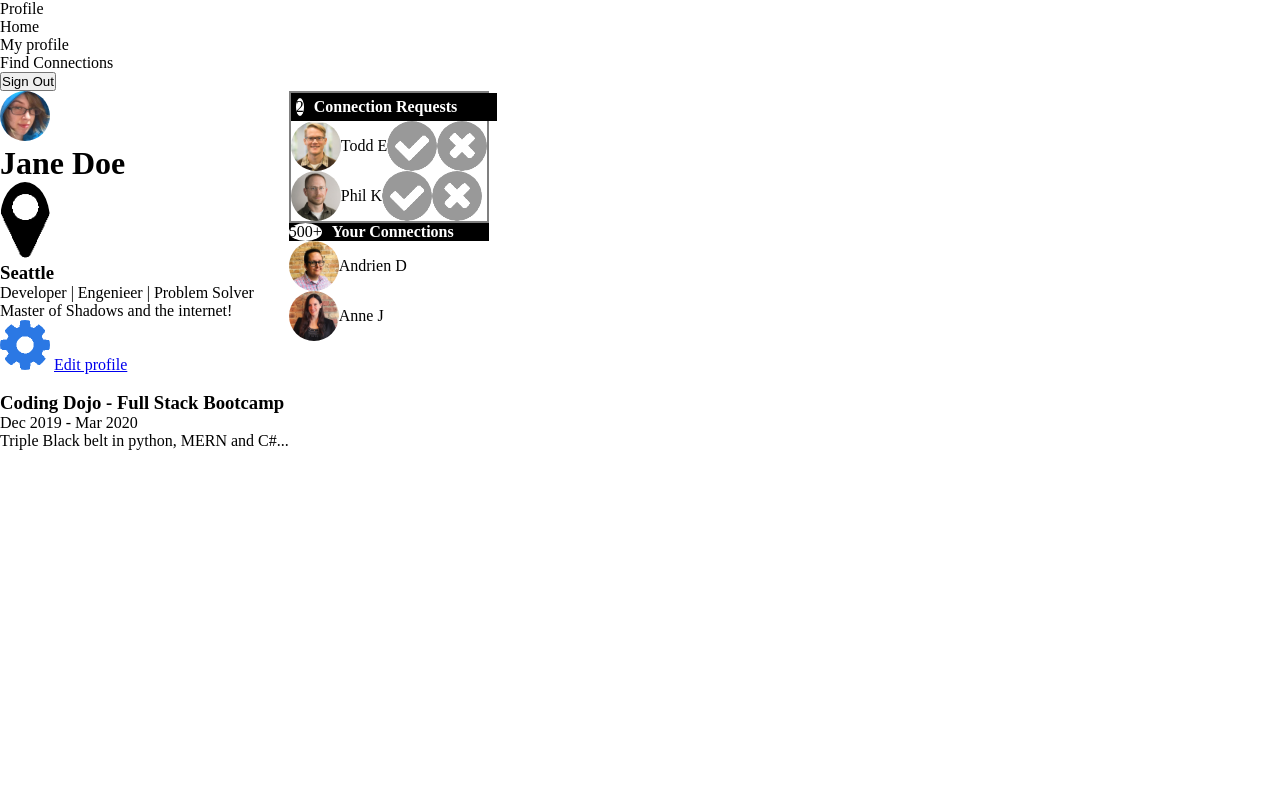
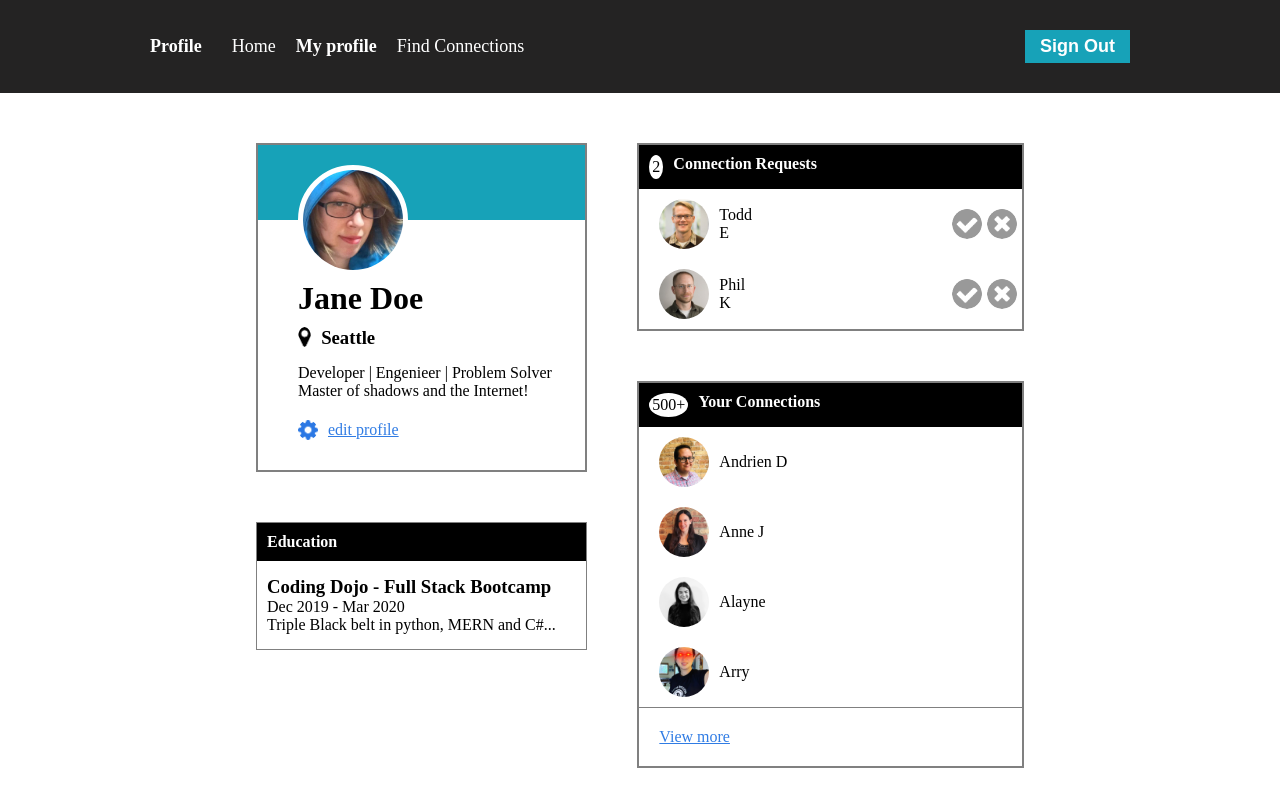
Before and after one commit to Valeria-Romero/pagina-de-perfil, a plain HTML site: page index.html in a window 1280 px wide. Drawn offline with Linux system fonts and the light colour scheme.

Commit message:
Segunda parte

```diff
--- a/css/style.css
+++ b/css/style.css
@@ -2,6 +2,114 @@
     margin: 0;
     padding: 0;
 }
+/* Barra de navegacion */
+.navbar{
+    display: flex;
+    flex-direction: row;
+    justify-content: space-between;
+    padding: 30px 150px;
+    background-color: rgb(36, 35, 35);
+    color: white;
+    margin-bottom: 50px;
+    font-size: 18px;
+    align-items: center;
+}
+
+.selected{
+    font-weight: bold;
+    font-size: 18px;
+    margin-right: 30px;
+}
+
+.subselected{
+    font-weight: bold;
+}
+.menu{
+    display: flex;
+    flex-direction: row;
+    list-style: none;
+    align-items: center;
+}
+
+li{
+    margin-right: 20px;
+}
+
+.signOut{
+    padding: 6px 15px;
+    background-color: #17a2b8;
+    color: white;
+    border: none;
+    font-weight: bold;
+    font-size: 18px;
+}
+
+/* Fin de barra de navegacion */
+
+/* Tarjeta Jane doe */
+
+.main{
+    display: flex;
+    flex-direction: column;
+    border: 2px solid grey;
+    padding-bottom: 30px;
+    margin-bottom: 50px;
+}
+
+.cardheader{
+    margin-left: 0;
+    margin-right: 0;
+    background-color: #17a2b8;
+    height: 75px;
+}
+
+.user{
+    background-color: white;
+    border-radius: 50%;
+    border: 5px solid white;
+    height: 100px;
+    width: auto;
+    margin-left: 40px;
+    margin-top: 20px;
+}
+
+.cardinformation{
+    padding-left: 40px;
+    margin-top: 60px;
+}
+
+.location{
+    display: flex;
+    flex-direction: row;
+    align-items: left;
+    margin-bottom: 15px;
+}
+
+h1{
+    margin-bottom: 10px;
+}
+.pin, .gear{
+    height: 20px;
+    margin-right: 10px;
+    width: auto;
+}
+
+.edit{
+    display: flex;
+    flex-direction: row;
+    align-items: center;
+    margin-top: 20px;
+}
+
+a{
+    color: #307ce4;
+}
+
+/* .parrafo{
+    margin-left: 150px;
+} */
+
+/* Fin tarjeta */
 
 
 .contenedor, .contenido-solicitud, .imagenYnombre, .iconos, .amigos-header, .amigo{
@@ -17,8 +125,6 @@
 .solicitudes-header{
     display: flex;
     flex-direction: row;
-    padding: 5px;
-    width: 100%;
 }
 
 h4{
@@ -28,6 +134,7 @@ h4{
     background-color: white;
     border-radius: 50%;
     margin-right: 10px;
+    padding: 3px;
 }
 
 .contenido-solicitud, .amigo, .imagenYnombre{
@@ -43,3 +150,90 @@ img{
     height: auto;
     border-radius: 50%;
 }
+
+
+
+
+/* Sesion 2 */
+
+
+.contenedor-der{
+    /* border: 1px solid red; */
+    flex: 2;
+}
+
+.contenedor-izq{
+    /* border: 1px solid red; */
+    flex: 3;
+}
+
+
+
+.main, .educacion, .solicitudes, .amigos{
+    border: 2px solid gray;
+}
+
+.contenedor{
+    margin: 0 20%;
+    /* border: 1px solid blue; */
+    display: flex;
+    flex-direction: row;
+    justify-content: space-between;
+    gap: 50px;
+}
+
+.educacion{
+    border: 1px solid gray;
+}
+
+.educacion-header{
+    background-color: black;
+    color: white;
+    padding: 10px;
+}
+
+.educacion-contenido{
+    padding: 15px 10px;
+}
+
+.solicitudes{
+    margin-bottom: 50px;
+}
+
+.solicitudes-header, .amigos-header{
+    background-color: black;
+    padding: 10px;
+}
+
+.contenido-solicitud{
+
+    display: flex;
+    flex-direction: row;
+    gap: 200px;
+    /* justify-content: space-between; */
+}
+
+.imagen_usuario{
+    margin-right: 10px;
+    margin-left: 20px;
+    margin-top: 10px;
+    margin-bottom: 10px;
+}
+
+.icono{
+    height: 30px;
+    width: auto;
+    margin-right: 5px;
+}
+/*
+.amigos-contenido{
+
+    display: flex;
+    flex-direction: column;
+    gap: 20px;
+} */
+
+.ver-mas{
+    border-top: 1px solid gray;
+    padding: 20px;
+}
--- a/index.html
+++ b/index.html
@@ -10,7 +10,7 @@
 <body>
 
     <!-- Empieza barra de navegacion -->
-    <div class="navegacion">
+    <div class="navbar">
         <ul class="menu">
             <li class="selected">Profile</li>
             <li>Home</li>
@@ -25,23 +25,23 @@
     <div class="contenedor">
         <!-- Columna izquiera -->
         <div class="contenedor-izq">
-            <div class="tarjeta-perfil">
-                <div class="tarjeta-header">
-                    <img src="./imgs/jane-m.jpg" alt="Imagen de Jane">
+            <div class="main">
+                <div class="cardheader">
+                    <img src="./imgs/jane-m.jpg" class="user" alt="jane picture">
                 </div>
-                <div class="tarjeta-contenido">
+                <div class="cardinformation">
                     <h1>Jane Doe</h1>
-                    <div>
-                        <img src="./imgs/map-marker.png" alt="Pin de locacion">
+                    <div class="location">
+                        <img src="./imgs/map-marker.png" class="pin" alt="location pin">
                         <h3>Seattle</h3>
                     </div>
-                    <p>
-                        Developer | Engenieer | Problem Solver <br>
-                        Master of Shadows and the internet!
+                    <p class="parrafo">
+                        Developer | Engenieer | Problem Solver<br>
+                        Master of shadows and the Internet!
                     </p>
-                    <div class="editar-perfil">
-                        <img src="./imgs/gear.png" alt="Engranaje">
-                        <a href="#">Edit profile</a>
+                    <div class="edit">
+                        <img src="./imgs/gear.png" class="gear" alt="gear icon">
+                        <a href="#">edit profile</a>
                     </div>
                 </div>
             </div>
@@ -67,23 +67,23 @@
 
                 <div class="contenido-solicitud">
                     <div class="imagenYnombre">
-                        <img src="./imgs/todd-s.jpg" alt="Imagen de todd">
+                        <img src="./imgs/todd-s.jpg" alt="Imagen de todd" class="imagen_usuario">
                         <p>Todd E</p>
                     </div>
                     <div class="iconos">
-                        <img src="./imgs/accept-circle.png" alt="Aceptar">
-                        <img src="./imgs/close-circle.png" alt="Cancelar">
+                        <img src="./imgs/accept-circle.png" alt="Aceptar" class="icono">
+                        <img src="./imgs/close-circle.png" alt="Cancelar" class="icono">
                     </div>
                 </div>
 
                 <div class="contenido-solicitud">
                     <div class="imagenYnombre">
-                        <img src="./imgs/phil-s.jpg" alt="Imagen de todd">
+                        <img src="./imgs/phil-s.jpg" alt="Imagen de todd" class="imagen_usuario">
                         <p>Phil K</p>
                     </div>
                     <div class="iconos">
-                        <img src="./imgs/accept-circle.png" alt="Aceptar">
-                        <img src="./imgs/close-circle.png" alt="Cancelar">
+                        <img src="./imgs/accept-circle.png" alt="Aceptar" class="icono">
+                        <img src="./imgs/close-circle.png" alt="Cancelar" class="icono">
                     </div>
                 </div>
             </div>
@@ -96,13 +96,27 @@
 
                 <div class="amigos-contenido">
                     <div class="amigo">
-                        <img src="./imgs/adrien-s.jpg" alt="Adrien">
+                        <img src="./imgs/adrien-s.jpg" alt="Adrien" class="imagen_usuario">
                         <p>Andrien D</p>
                     </div>
 
                     <div class="amigo">
-                        <img src="./imgs/anne-s.jpg" alt="Adrien">
+                        <img src="./imgs/anne-s.jpg" alt="Anne" class="imagen_usuario">
                         <p>Anne J</p>
+                    </div>
+
+                    <div class="amigo">
+                        <img src="./imgs/alayne-s.jpg" alt="Alayne" class="imagen_usuario">
+                        <p>Alayne</p>
+                    </div>
+
+                    <div class="amigo">
+                        <img src="./imgs/arry-s.jpg" alt="Arry" class="imagen_usuario">
+                        <p>Arry</p>
+                    </div>
+
+                    <div class="ver-mas">
+                        <a href="#">View more</a>
                     </div>
                 </div>
             </div>
```
